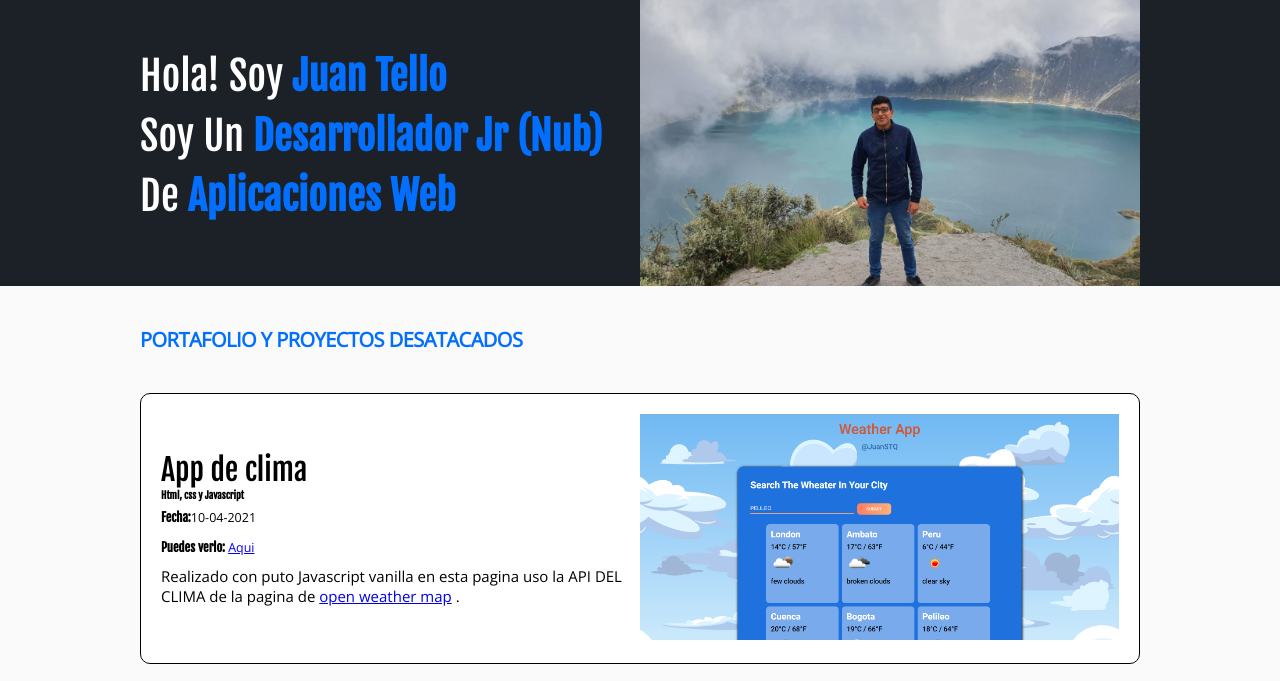
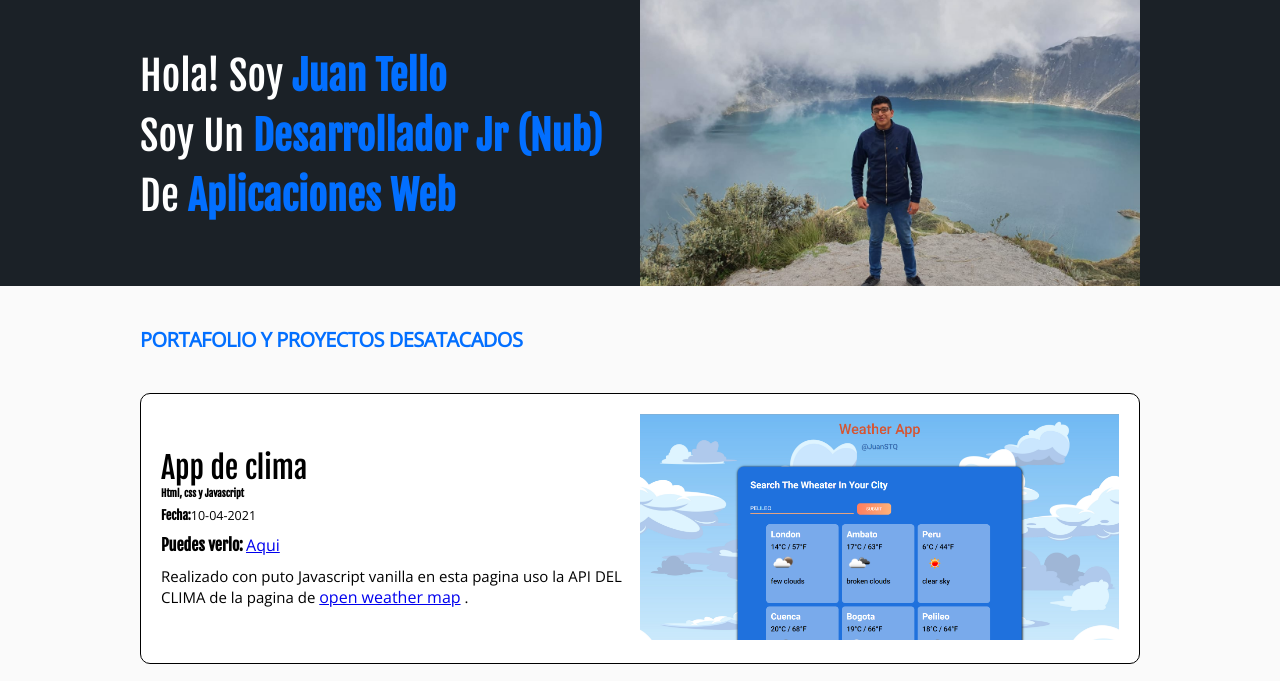
Before and after one commit to JuanSTQ/DesarrolloWeb, a plain HTML site: page index.html in a window 1280 px wide. Shown: the part 84-765 px from the top of the page. Drawn offline with nearby package versions, Linux system fonts and the light colour scheme; files whose address does not match are found by name.

Commit message:
Font-size

```diff
--- a/estilos/style.css
+++ b/estilos/style.css
@@ -572,6 +572,9 @@ footer{
 }
 
 }
+.puedes strong,a{
+  font-size: 16px;
+}
 @media screen and (max-width:320px){
 
 }
```
